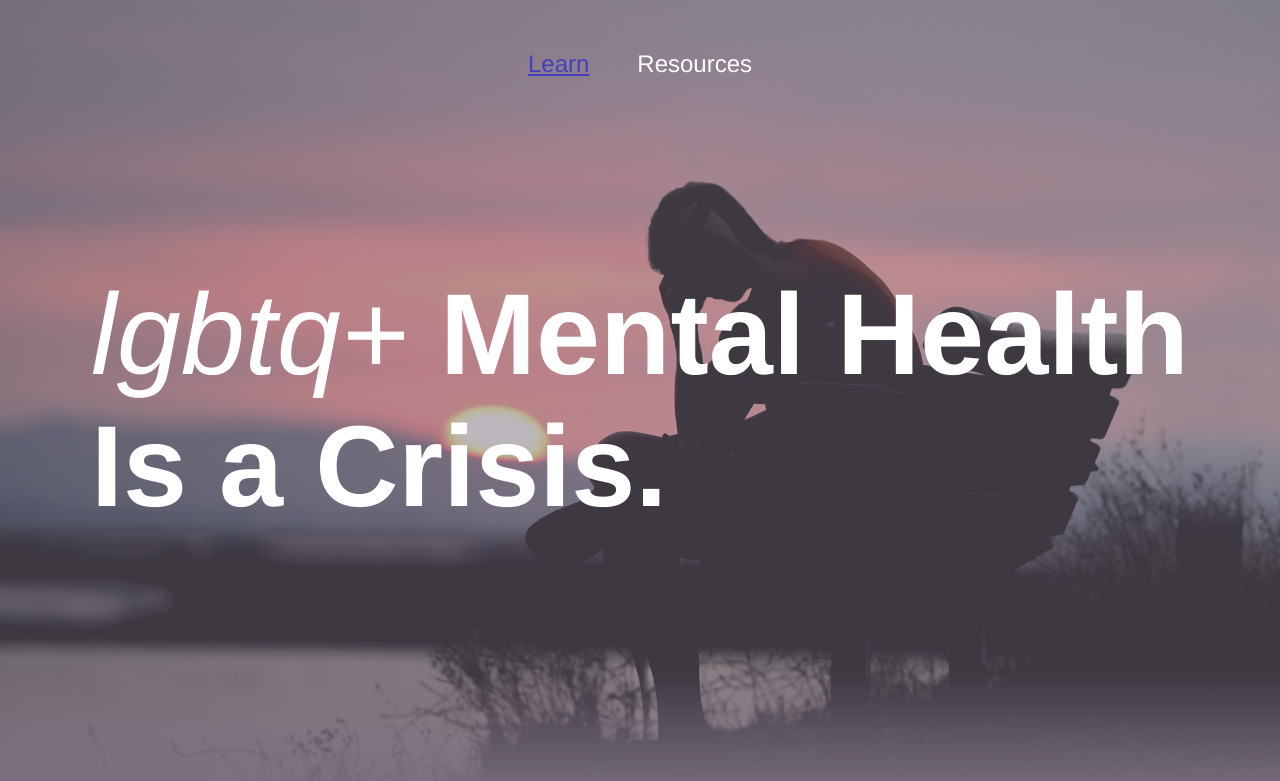
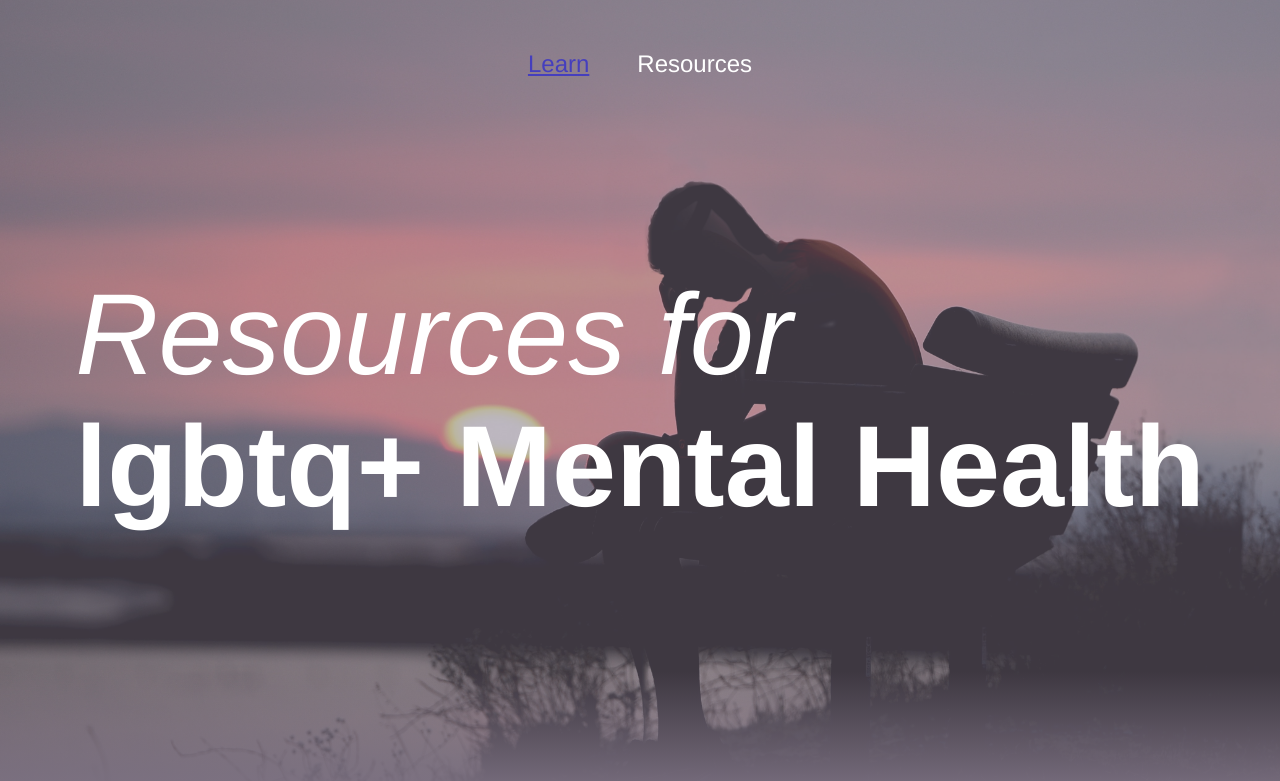
Before and after one commit to jamesbmadden/socialjusticewebsite, a website built with webpack: page dist/resources/index.html in a window 1280 px wide. Shown: the top 781 px of the page. Built offline with nearby package versions, Linux system fonts and the light colour scheme.

Commit message:
Add title and resources page title

```diff
--- a/dist/resources/index.html
+++ b/dist/resources/index.html
@@ -1,7 +1,7 @@
 <!DOCTYPE html>
 <html>
   <head>
-    <title>Social Justice Website</title>
+    <title>Resources | LGBTQMH</title>
     <script src="/main.js" async></script>
     <link rel="stylesheet" href="/styles.css" />
     <meta name="viewport" content="width=device-width,initial-scale=1">
@@ -12,7 +12,7 @@
         <a href="/">Learn</a>
         <a class="selected">Resources</a>
       </nav>
-      <h1><span class="title-emphasis">lgbtq+</span> Mental Health<br>Is a Crisis.</h1>
+      <h1><span class="title-emphasis">Resources for</span><br>lgbtq+ Mental Health</h1>
     </header>
 
     <main>
```
Also changed, not shown: dist/index.html (+1 -1 lines).
